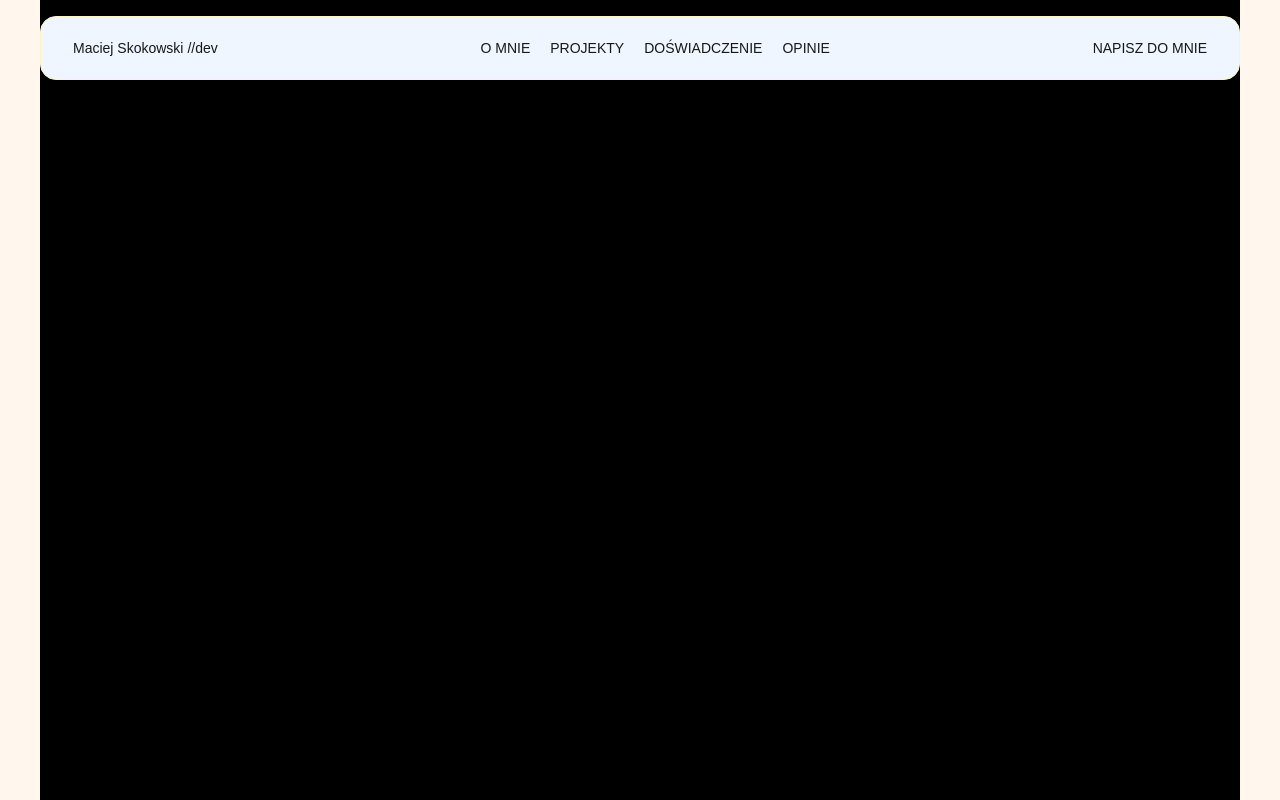
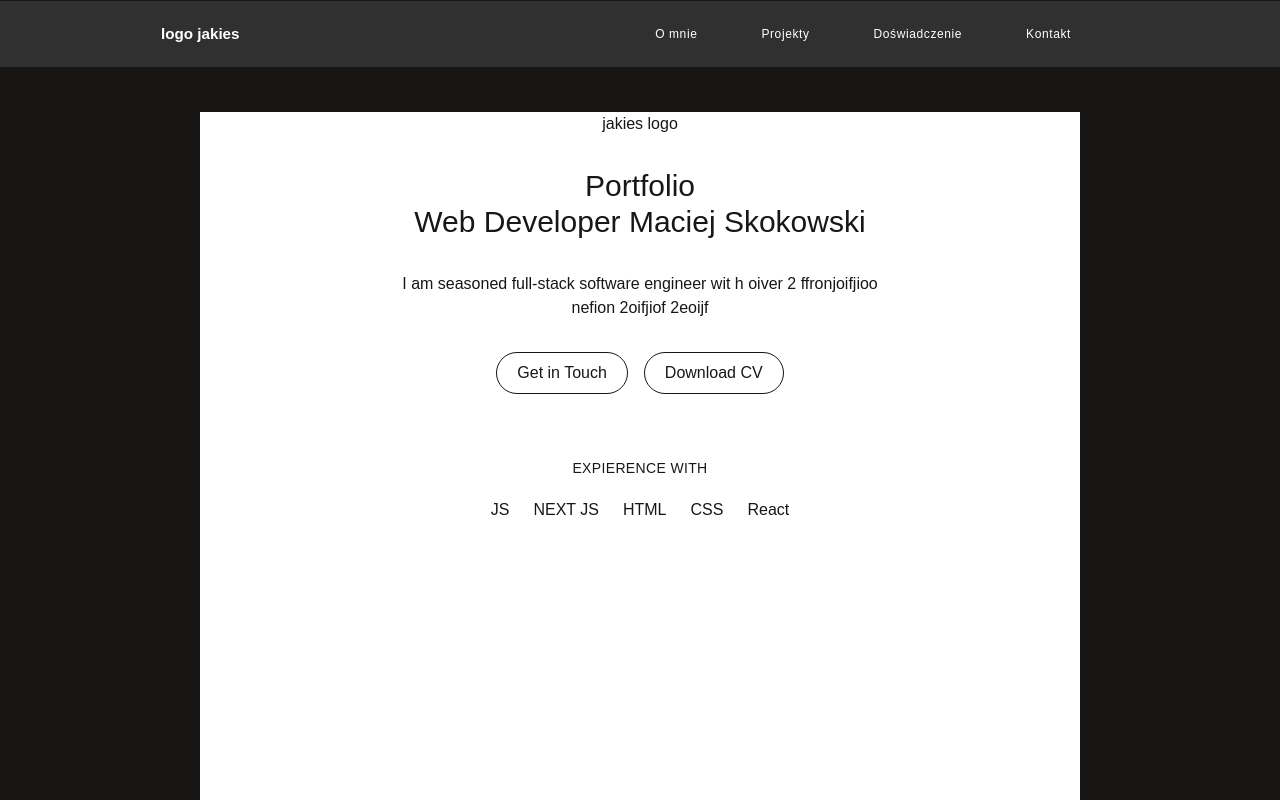
Before and after one commit to vvaciej/Praca-licencjancka-portfolio-app, a Next.js app in the folder praca-licencjacka/: page / in a window 1280 px wide. Shown: the top 800 px of the page. Built offline with nearby package versions, Linux system fonts and the light colour scheme.

Commit message:
changed layout of whole partfolio and added first section structure and second section strcture

```diff
--- a/praca-licencjacka/app/page.tsx
+++ b/praca-licencjacka/app/page.tsx
@@ -2,21 +2,49 @@ import Image from 'next/image';
 
 export default function Home() {
 	return (
-		<div className='flex justify-center h-full w-full min-h-200 bg-orange-50'>
-			<main className='flex bg-black w-300 min-h-full'>
-				<header className='flex justify-center bg-blue-50 h-16 w-full mt-4 rounded-2xl border border-amber-100 px-8'>
-					<nav className='flex items-center w-full justify-between text-sm'>
-            <h4>Maciej Skokowski <span className='text-orange'>//dev</span></h4>
-						<ul className='flex gap-5 uppercase'>
-							<li>O mnie</li>
-							<li>Projekty</li>
-							<li>Doświadczenie</li>
-              <li>Opinie</li>
+		<div className='flex justify-center'>
+			<div className='flex justify-center h-full w-360 min-h-300 bg-orange-50'>
+				<header className='flex justify-center h-17 border bg-[#303030] fixed w-360'>
+					<nav className='flex items-center w-full justify-between text-xs px-60'>
+						<button className='text-[0.95rem] bold font-semibold text-white cursor-pointer'>logo jakies</button>
+						<ul className='flex gap-16 uppercase pr-12 leading tracking-wider text-white'>
+							<button className='cursor-pointer'>O mnie</button>
+							<button className='cursor-pointer'>Projekty</button>
+							<button className='cursor-pointer'>Doświadczenie</button>
+							<button className='cursor-pointer'>Kontakt</button>
 						</ul>
-            <button className='uppercase'>Napisz do mnie</button>
 					</nav>
 				</header>
-			</main>
+				<main className='flex bg-[#161513] min-w-full min-h-full justify-center mt-16'>
+					<div className='bg-white w-220 flex flex-col gap-y-8 items-center mt-12'>
+						<section className='flex flex-col items-center text-center gap-y-8 w-3/4'>
+							<div className=''>jakies logo</div>
+							<h1 className='text-3xl'>
+								Portfolio
+								<br />
+								Web Developer Maciej Skokowski
+							</h1>
+							<p className='w-3/4 h-full'>
+								I am seasoned full-stack software engineer wit h oiver 2 ffronjoifjioo nefion 2oifjiof 2eoijf
+							</p>
+							<div className='flex gap-x-4'>
+								<button className='border rounded-3xl px-5 py-2'>Get in Touch</button>
+								<button className='border rounded-3xl px-5 py-2'>Download CV</button>
+							</div>
+						</section>
+						<section className='mt-8 flex flex-col items-center gap-y-5'>
+							<h3 className='uppercase tracking-wide text-sm'>Expierence with</h3>
+							<div className='flex gap-x-6'>
+								<span>JS</span>
+								<span>NEXT JS</span>
+								<span>HTML</span>
+								<span>CSS</span>
+								<span>React</span>
+							</div>
+						</section>
+					</div>
+				</main>
+			</div>
 		</div>
 	);
 }
```
